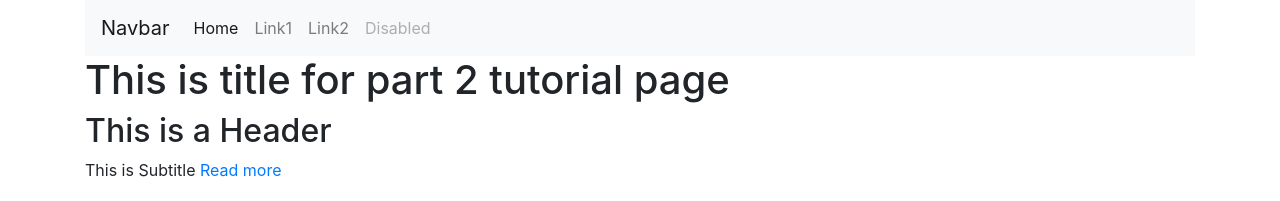
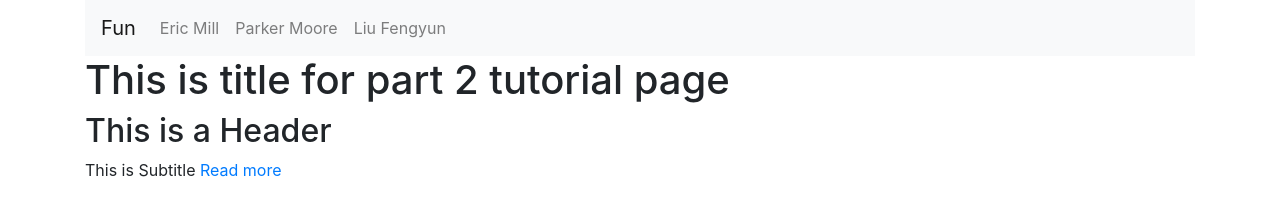
Before and after one commit to npokhare/hello-world, a Jekyll site: the page built from README.md, in a window 1280 px wide. Shown: the top 201 px of the page. Built offline with Jekyll 4.4.1, drawn with Linux system fonts in a browser that asks for light colours; our own code applies the rules of GitHub Pages for plain Markdown files.

Commit message:
Update default.html

```diff
--- a/_layouts/default.html
+++ b/_layouts/default.html
@@ -13,24 +13,17 @@
   <body>
 <div class="container">
 <nav class="navbar navbar-expand-lg navbar-light bg-light">
-  <a class="navbar-brand" href="#">Navbar</a>
+  <a class="navbar-brand" href="#">Fun</a>
   <button class="navbar-toggler" type="button" data-toggle="collapse" data-target="#navbarSupportedContent" aria-controls="navbarSupportedContent" aria-expanded="false" aria-label="Toggle navigation">
     <span class="navbar-toggler-icon"></span>
   </button>
   <div class="collapse navbar-collapse" id="navbarSupportedContent">
     <ul class="navbar-nav mr-auto">
-      <li class="nav-item active">
-        <a class="nav-link" href="#">Home <span class="sr-only">(current)</span></a>
-      </li>
-      <li class="nav-item">
-        <a class="nav-link" href="#">Link1</a>
-      </li>
-      <li class="nav-item">
-        <a class="nav-link" href="#">Link2</a>
-      </li>
-      <li class="nav-item">
-        <a class="nav-link disabled" href="#" tabindex="-1" aria-disabled="true">Disabled</a>
-      </li>
+      {% for member in site.data.members %}
+        <li class="nav-item">
+          <a class="nav-link" href="#"> {{ member.name }}</a>
+        </li>
+      {% endfor %}
     </ul>
   </div>
 </nav>
```
